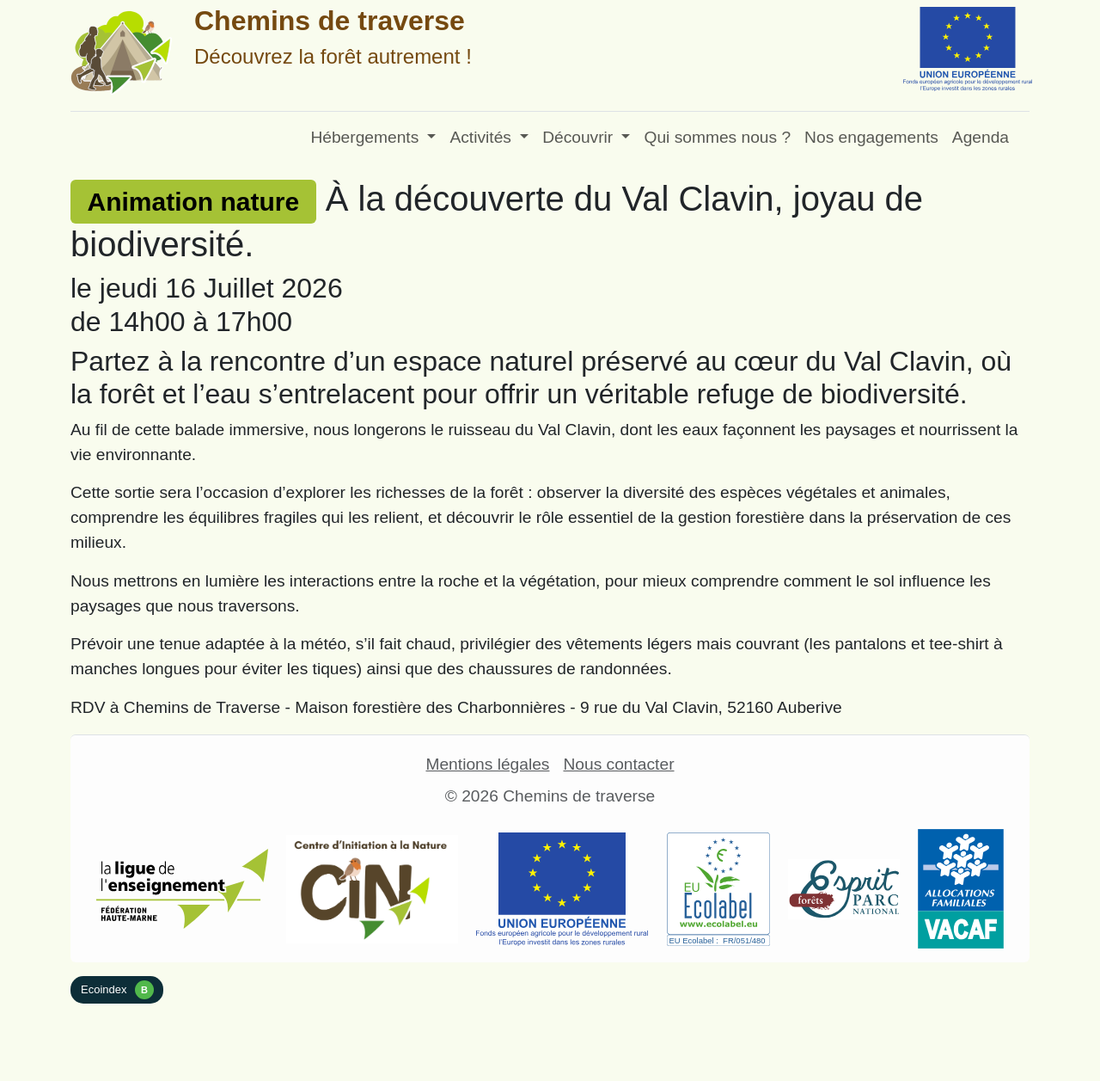
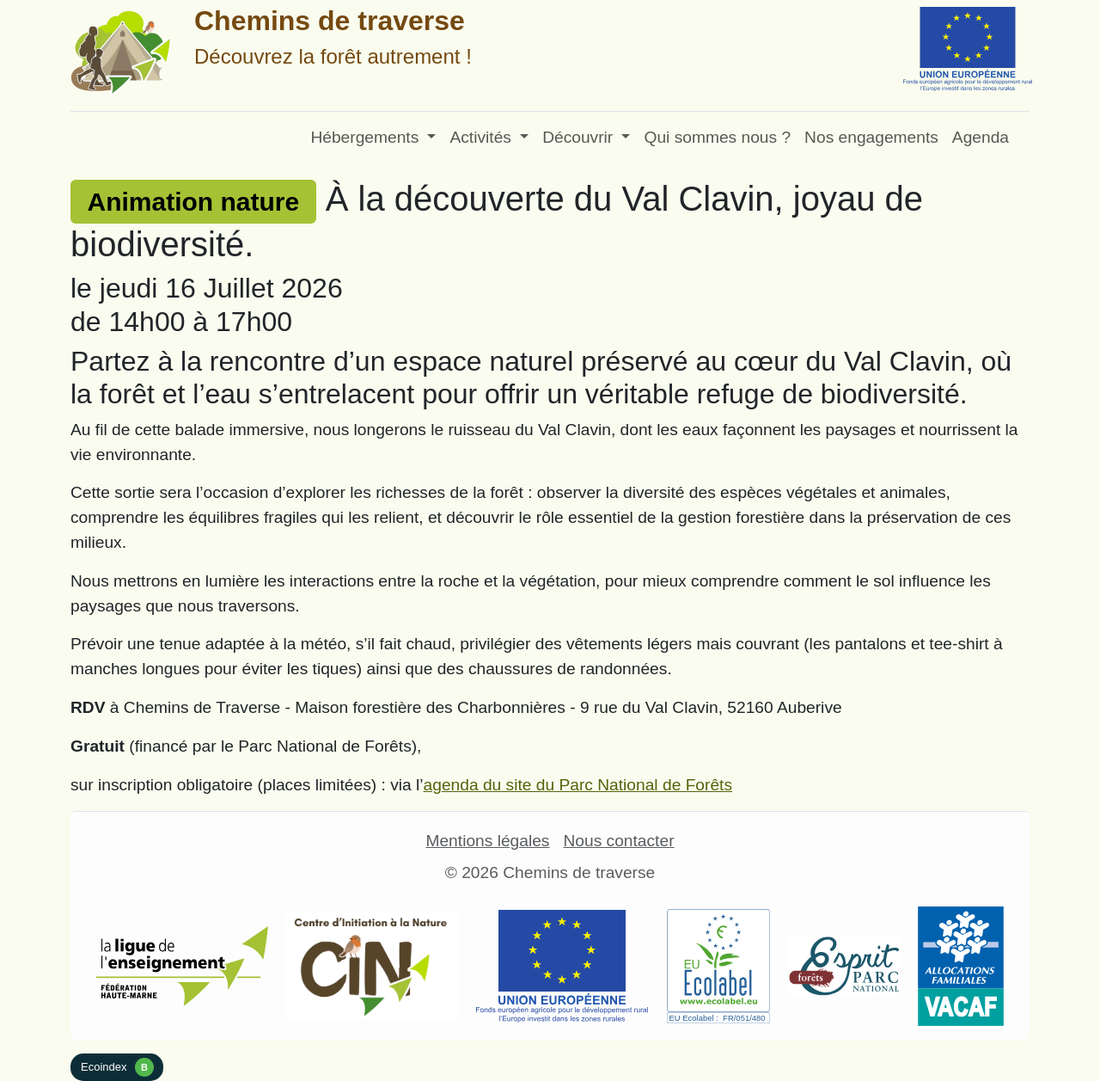
Before and after one commit to numerique-lde52/cdt, a Jekyll site: the page built from _agenda/a-la-decouverte-du-val-clavin-joyau-de-biodiversite.md, in a window 1280 px wide. Shown: the whole page at 86% size. Built offline with Jekyll 4.4.1, drawn with Linux system fonts in a browser that asks for light colours; a script that is not in the unit is left out; before the commit the page ends 1167 px from its top, so only the background shows below that.

Commit message:
Update Agenda “a-la-decouverte-du-val-clavin-joyau-de-biodiversite”

```diff
--- a/_agenda/a-la-decouverte-du-val-clavin-joyau-de-biodiversite.md
+++ b/_agenda/a-la-decouverte-du-val-clavin-joyau-de-biodiversite.md
@@ -23,7 +23,13 @@
   Prévoir une tenue adaptée à la météo, s’il fait chaud, privilégier des vêtements légers mais couvrant (les pantalons et tee-shirt à manches longues pour éviter les tiques) ainsi que des chaussures de randonnées.
 
 
-  RDV à Chemins de Traverse - Maison forestière des Charbonnières - 9 rue du Val Clavin, 52160 Auberive
+  **RDV** à Chemins de Traverse - Maison forestière des Charbonnières - 9 rue du Val Clavin, 52160 Auberive
+
+
+  **Gratuit** (financé par le Parc National de Forêts),
+
+
+  sur inscription obligatoire (places limitées) : via l'[agenda du site du Parc National de Forêts](<>)
 date_start: 2026-07-16T14:00:00.000+02:00
 date_end: 2026-07-16T17:00:00.000+02:00
 localisation: Auberive
```
